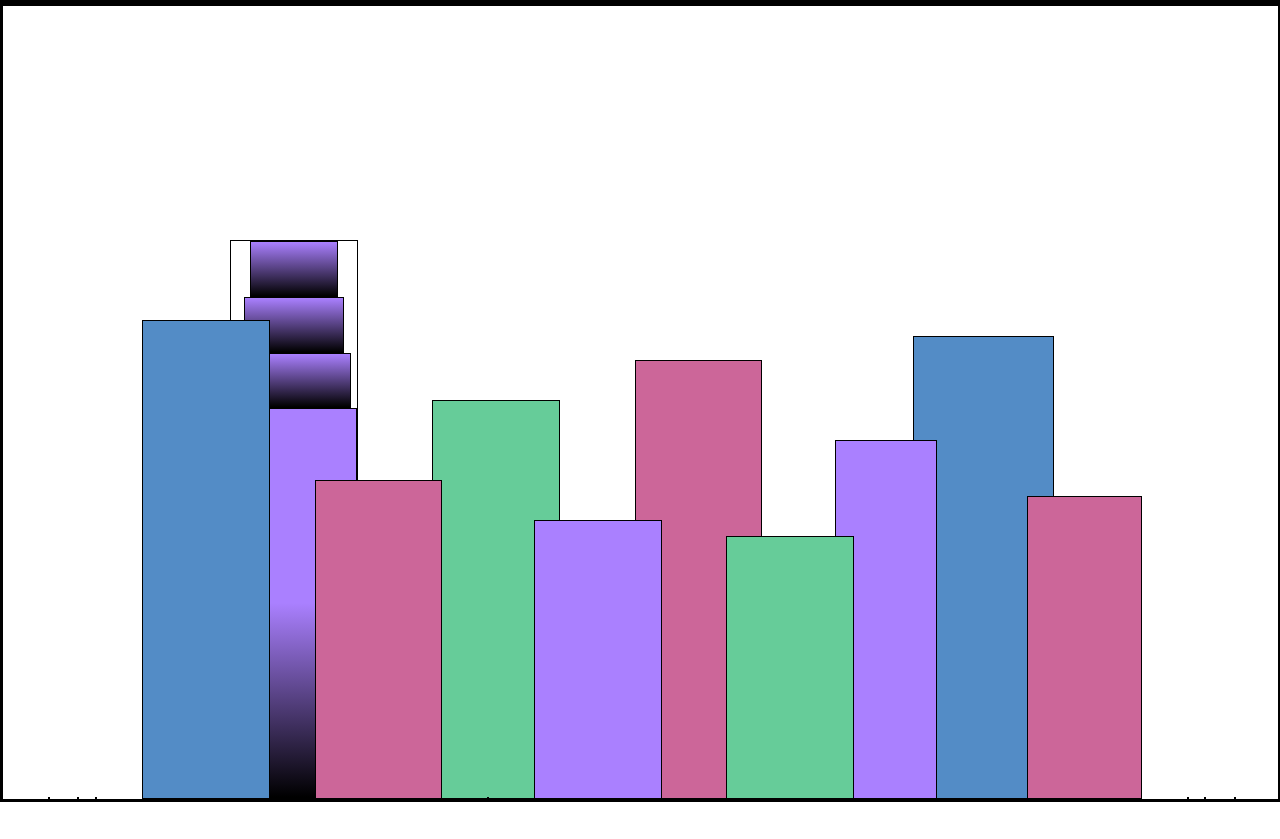
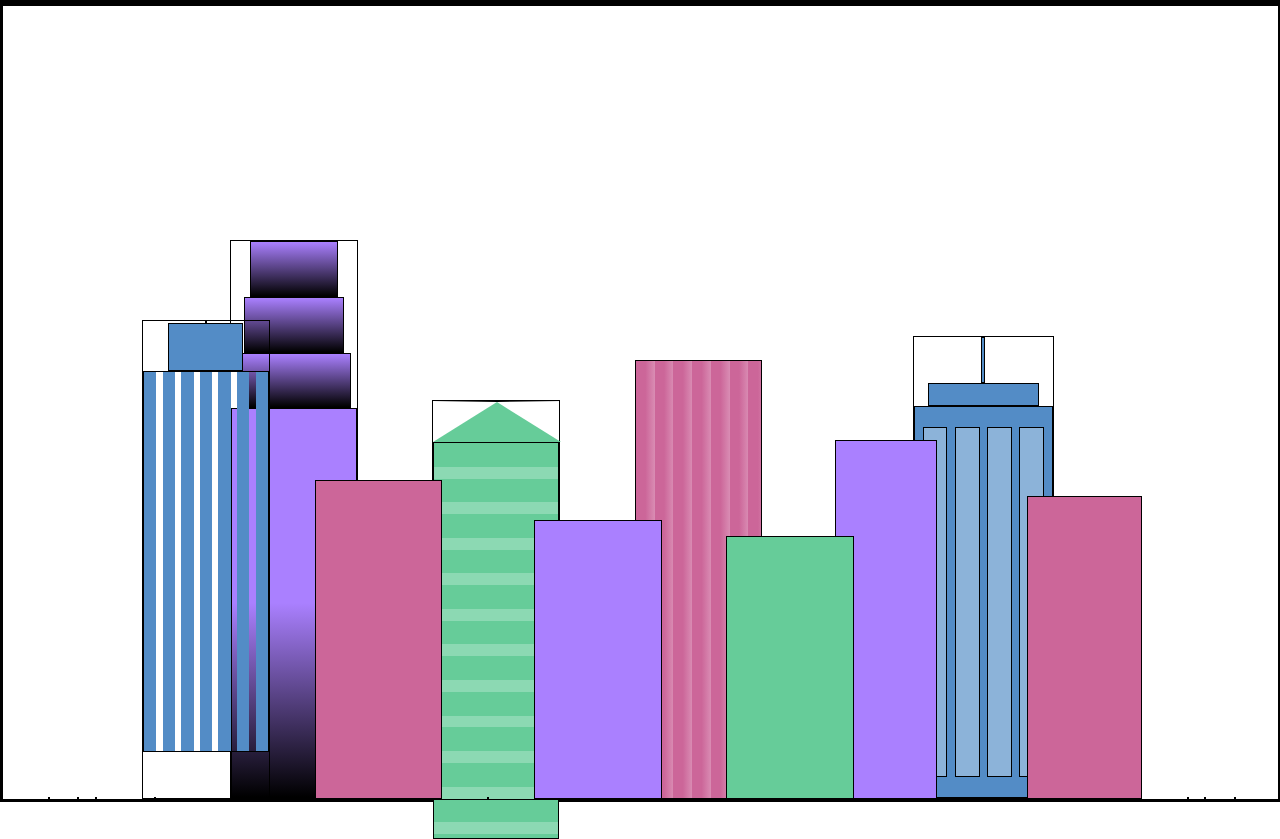
Before and after one commit to LittleLW8847/CITY-SKYLINE, a plain HTML site: page index.html in a window 1280 px wide. Before the commit the page ends 802 px from the top, so only its background shows below. Drawn offline with Linux system fonts and the light colour scheme.

Commit message:
pregress

```diff
--- a/index.html
+++ b/index.html
@@ -11,23 +11,39 @@
         <div class="background-buildings">
             <div></div>
             <div></div>
-            <div class="bb1">
+            <div class="bb1 building-wrap">
                 <div class="bb1a bb1-window"></div>
                 <div class="bb1b bb1-window"></div>
                 <div class="bb1c bb1-window"></div>
                 <div class="bb1d"></div>
             </div>
-            <div class="bb2"></div>
+            <div class="bb2">
+                <div class="bb2a"></div>
+                <div class="bb2b"></div>
+            </div>
             <div class="bb3"></div>
             <div></div>
-            <div class="bb4"></div>
+            <div class="bb4 building-wrap">
+                <div class="bb4a"></div>
+                <div class="bb4b"></div>
+                <div class="bb4c window-wrap">
+                    <div class="bb4-window"></div>
+                    <div class="bb4-window"></div>
+                    <div class="bb4-window"></div>
+                    <div class="bb4-window"></div>
+                </div>
+            </div>
             <div></div>
             <div></div>
         </div>
         <div class="foreground-buildings">
             <div></div>
             <div></div>
-            <div class="fb1"></div>
+            <div class="fb1 building-wrap">
+                <div class="fb1a"></div>
+                <div class="fb1b"></div>
+                <div class="fb1c"></div>
+            </div>
             <div class="fb2"></div>
             <div></div>
             <div class="fb3"></div>
--- a/styles.css
+++ b/styles.css
@@ -5,6 +5,8 @@
     --building-color4:#538cc6;
     --window-color1:black;
     --window-color2:#8cd9b3;
+    --window-color3:#d98cb3;
+    --window-color4:#8cb3d9;
 }
 
 *{
@@ -29,13 +31,22 @@ body{
 
 }
 
+.building-wrap{
+    align-items: center;
+    display: flex;
+    flex-direction: column;
+}
+
+.window-wrap{
+    display: flex;
+    align-items: center;
+    justify-content: space-evenly;
+}
+
 /*BACKGROUND BUILDINGS - "bb" stands for "background building"*/
 .bb1{
     width: 10%;
     height: 70%;
-    align-items: center;
-    display: flex;
-    flex-direction: column;
 }
 
 .bb1-window{
@@ -64,31 +75,72 @@ body{
 .bb2{
     width: 10%;
     height: 50%;
-    background-color: var(--building-color2);
+}
+
+.bb2a {
+    border-bottom: 5vh solid var(--building-color2);
+    border-left: 5vw solid transparent;
+    border-right: 5vw solid transparent;
 }
 
 .bb2b{
     width: 100%;
     height: 100%;
+    background: repeating-linear-gradient(var(--building-color2) 0%, var(--building-color2) 6%, var(--window-color2) 6%, var(--window-color2) 9%);
+
 }
 
 .bb3{
     width: 10%;
     height: 55%;
-    background-color: var(--building-color3);
+    background: repeating-linear-gradient(90deg, var(--building-color3) ,var(--building-color3) , var(--window-color3) 15%);
 }
 
 .bb4{
     width: 11%;
     height: 58%;
+}
+
+.bb4a{
+    width: 3%;
+    height: 10%;
     background-color: var(--building-color4);
+}
+
+.bb4b{
+    width: 80%;
+    height: 5%;
+    background-color: var(--building-color4);
+}
+
+.bb4c{
+    width:100%;
+    height: 85%;
+    background-color: var(--building-color4);
+}
+
+.bb4-window{
+    width: 18%;
+    height: 90%;
+    background-color: var(--window-color4);
 }
 
 /*FOREGROUND BUILDINGS - "fb" stands for "foreground building"*/
 .fb1{
     width: 10%;
     height: 60%;
+}
+
+.fb1b{
+    width: 60%;
+    height: 10%;
     background-color: var(--building-color4);
+}
+
+.fb1c{
+    width: 100%;
+    height: 80%;
+    background: repeating-linear-gradient(90deg, var(--building-color4) 0%, var(--building-color4) 10%, transparent 10%, transparent 15%);
 }
 
 .fb2{
```
